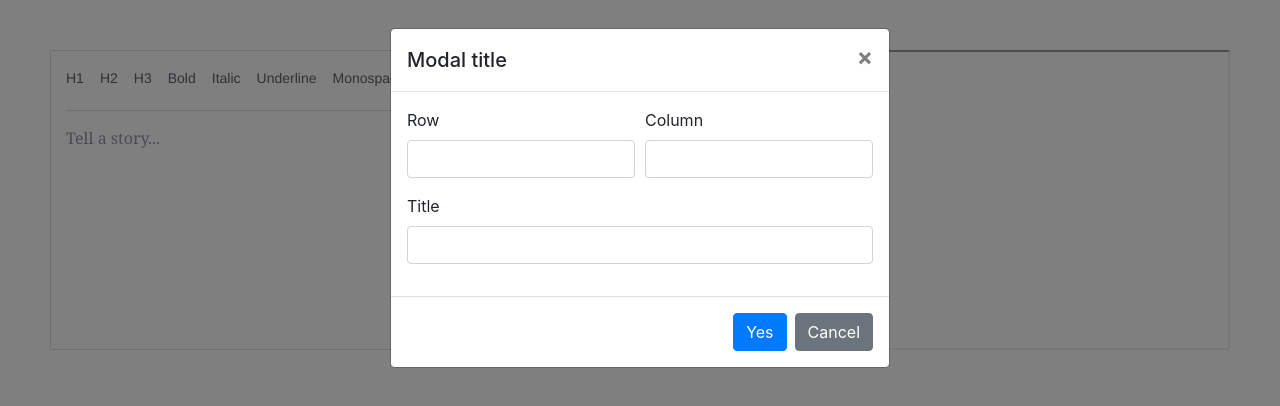
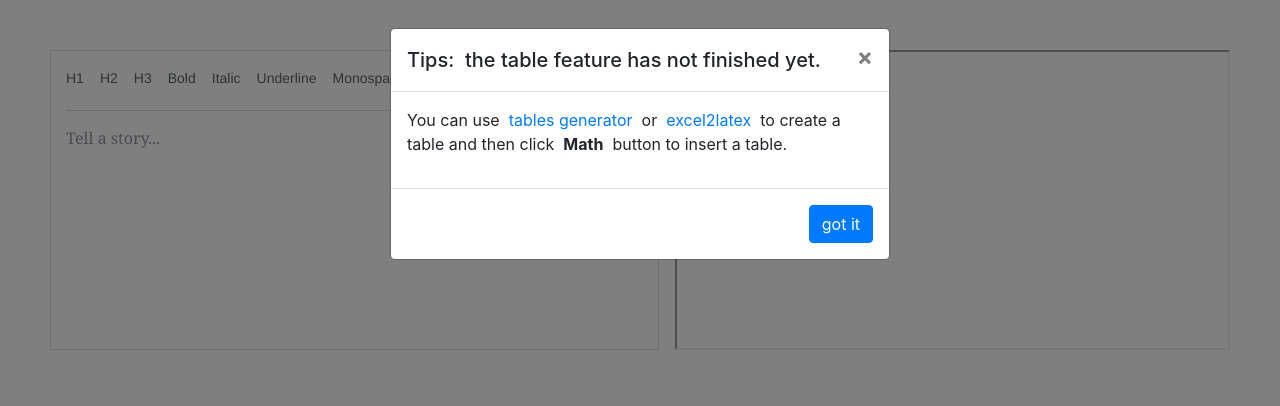
Before and after one commit to zhyd1997/Eorg, a React (Create React App) app: page / in a window 1280 px wide. Both pictures are taken after a click on the button "Table". Shown: the top 406 px of the page. Built offline with nearby package versions, Linux system fonts and the light colour scheme.

Commit message:
refactor: added Table tips

```diff
--- a/src/components/Table/ModalTable.js
+++ b/src/components/Table/ModalTable.js
@@ -1,7 +1,7 @@
 import React, { useState } from 'react'
 import {
 	Button, Modal, ModalHeader, ModalBody, ModalFooter,
-	Col, Row, Form, FormGroup, Label, Input,
+	// Col, Row, Form, FormGroup, Label, Input,
 } from 'reactstrap'
 
 export const tableShape = []
@@ -10,34 +10,47 @@ const ModalTable = (props) => {
 	const {
 		buttonLabel,
 		className,
-		onClick,
+		// onClick,
 	} = props
 
 	const [modal, setModal] = useState(false)
-	const rowRef = React.useRef(null)
-	const columnRef = React.useRef(null)
-	const captionRef = React.useRef(null)
+	// const rowRef = React.useRef(null)
+	// const columnRef = React.useRef(null)
+	// const captionRef = React.useRef(null)
 
 	const toggle = () => setModal(!modal)
 
-	const handleClick = () => {
-		const tableData = {
-			row: rowRef.current.value,
-			column: columnRef.current.value,
-			caption: captionRef.current.value,
-		}
-		tableShape.push(tableData)
-		onClick()
-		toggle()
-	}
+	// const handleClick = () => {
+	// 	const tableData = {
+	// 		row: rowRef.current.value,
+	// 		column: columnRef.current.value,
+	// 		caption: captionRef.current.value,
+	// 	}
+	// 	tableShape.push(tableData)
+	// 	onClick()
+	// 	toggle()
+	// }
 
 	return (
 		<>
 			<button color="danger" onClick={toggle} type="button" className="math RichEditor-styleButton">{buttonLabel}</button>
 			<Modal isOpen={modal} toggle={toggle} className={className}>
-				<ModalHeader toggle={toggle}>Modal title</ModalHeader>
+				<ModalHeader toggle={toggle}>
+					Tips: &nbsp;the table feature has not finished yet.
+				</ModalHeader>
 				<ModalBody>
-					<Form>
+					<p>
+						You can use &nbsp;
+						<a href="https://www.tablesgenerator.com/">tables generator</a>
+						&nbsp; or &nbsp;
+						<a href="https://ctan.org/pkg/excel2latex?lang=en">excel2latex</a>
+						&nbsp; to create a table and then click &nbsp;
+						<b>Math</b>
+						&nbsp; button to insert a table.
+					</p>
+
+					{/* not finished yet */
+					/* <Form>
 						<Row form>
 							<Col md={6}>
 								<FormGroup>
@@ -75,14 +88,17 @@ const ModalTable = (props) => {
 								</FormGroup>
 							</Col>
 						</Row>
-					</Form>
+					</Form> */ }
 				</ModalBody>
 				<ModalFooter>
-					<Button color="primary" onClick={handleClick}>
-						Yes
+					<Button color="primary" onClick={toggle}>
+						got it
 					</Button>
-					{' '}
-					<Button color="secondary" onClick={toggle}>Cancel</Button>
+					{/* <Button color="primary" onClick={handleClick}> */}
+					{/*	Yes */}
+					{/* </Button> */}
+					{/* {' '} */}
+					{/* <Button color="secondary" onClick={toggle}>Cancel</Button> */}
 				</ModalFooter>
 			</Modal>
 		</>
```
Also changed, not shown: 13 other files (tests, documents, lock files or other folders).
